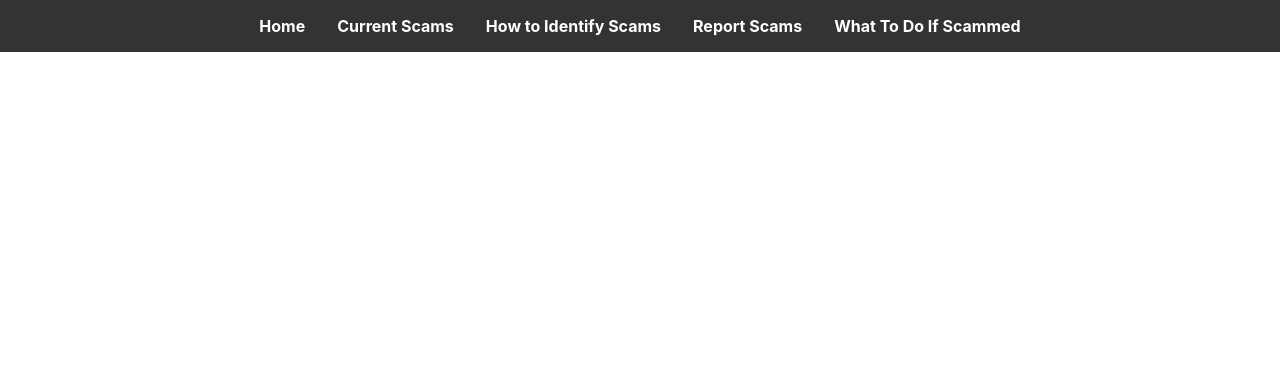
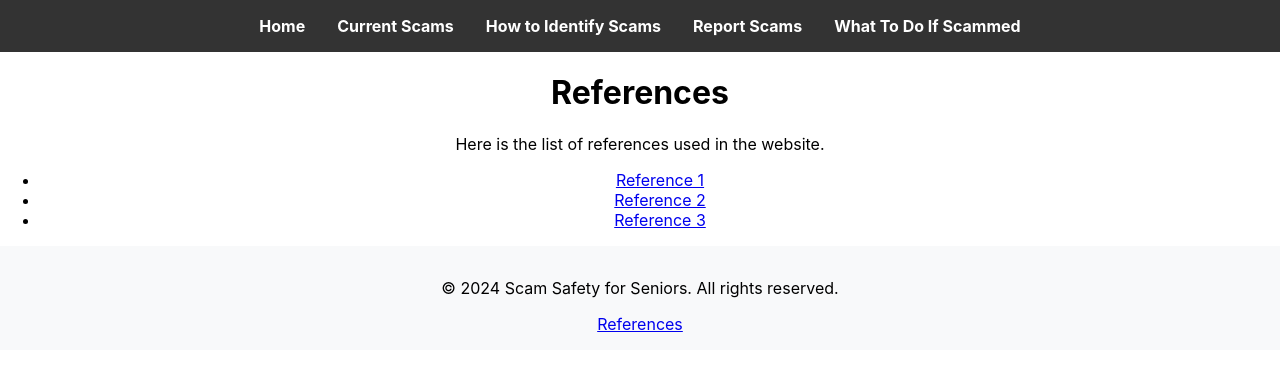
Before and after one commit to YQiZhu/ScamGuard, a React (Create React App) app in the folder scamguard_react/: page /references in a window 1280 px wide. Shown: the top 368 px of the page. Built offline with nearby package versions, Linux system fonts and the light colour scheme.

Commit message:
Add reference page and and the link to reference page at Footer, add Footer

```diff
--- a/scamguard_react/src/App.js
+++ b/scamguard_react/src/App.js
@@ -18,6 +18,9 @@ import InvestmentScams from './IdentifyScams/InvestmentScams';
 import ProductAndServiceScams from './IdentifyScams/ProductAndServiceScams';
 import JobScams from './IdentifyScams/JobScams';
 import ImpersonationScams from './IdentifyScams/ImpersonationScams';
+import ReferencePage from './ReferencePage';
+import Footer from './Footer';
+
 
 function App() {
   // useScrollToTop();
@@ -63,6 +66,7 @@ function App() {
               </main>
             </>
           } />
+          <Route path="/references" element={<ReferencePage />} />
           <Route path="/currentScam" element={<CurrentScamsPage />} />
           <Route path="/identifyScam" element={<IdentifyScamsPage />} />
           <Route path="/reportScam" element={<ReportScamsPage />} />
@@ -78,6 +82,7 @@ function App() {
           <Route path="/job-scams" element={<JobScams />} />
           <Route path="/impersonation-scams" element={<ImpersonationScams />} />
         </Routes>
+        <Footer />
       </div>
     </Router>
   );
--- /dev/null
+++ b/scamguard_react/src/Footer.js
@@ -0,0 +1,14 @@
+// Footer.js
+import React from 'react';
+import { Link } from 'react-router-dom';
+
+function Footer() {
+  return (
+    <footer style={{ marginTop: 'auto', padding: '1rem', backgroundColor: '#f8f9fa', textAlign: 'center' }}>
+      <p>&copy; 2024 Scam Safety for Seniors. All rights reserved.</p>
+      <Link to="/references">References</Link>
+    </footer>
+  );
+}
+
+export default Footer;
--- /dev/null
+++ b/scamguard_react/src/ReferencePage.js
@@ -0,0 +1,18 @@
+// ReferencePage.js
+import React from 'react';
+
+function ReferencePage() {
+  return (
+    <div>
+      <h1>References</h1>
+      <p>Here is the list of references used in the website.</p>
+      <ul>
+        <li><a href="https://example.com">Reference 1</a></li>
+        <li><a href="https://example.com">Reference 2</a></li>
+        <li><a href="https://example.com">Reference 3</a></li>
+      </ul>
+    </div>
+  );
+}
+
+export default ReferencePage;
```
